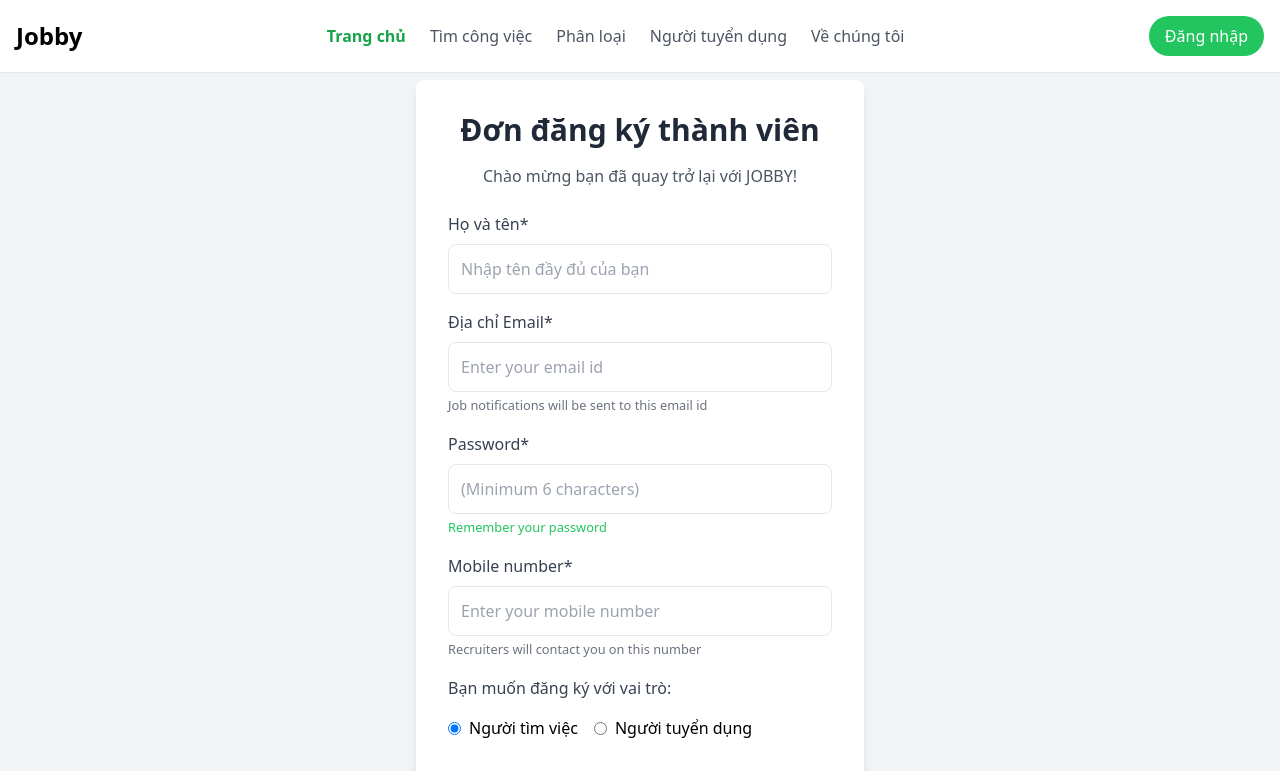
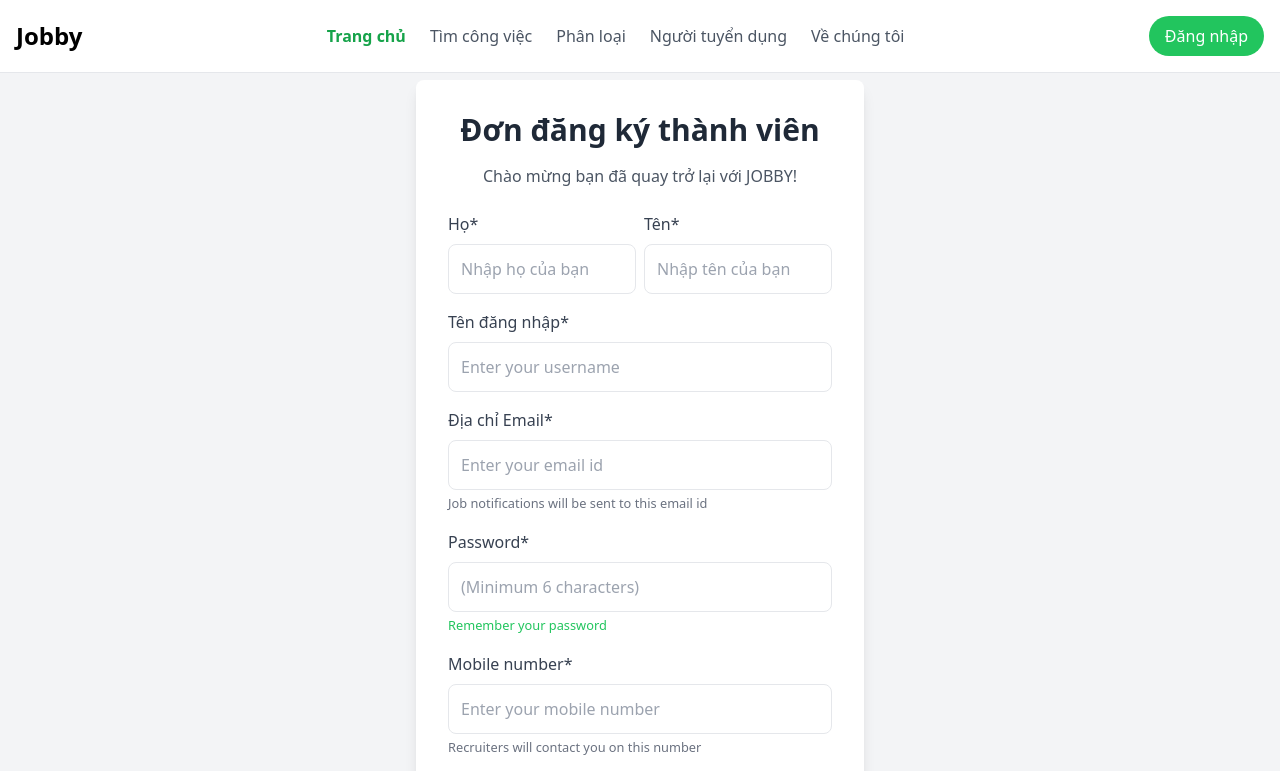
Before and after one commit to Raikungfu/FindJobReact, a React (Vite) app: page /register in a window 1280 px wide. Shown: the top 771 px of the page. Built offline with nearby package versions, Linux system fonts and the light colour scheme; no server answers.

Commit message:
auth api

```diff
--- a/src/Pages/Auth/Login.tsx
+++ b/src/Pages/Auth/Login.tsx
@@ -1,7 +1,44 @@
 import React from "react";
 import GoogleIcon from "../../assets/google-icon.png";
+import { API_LOGIN } from "../../Service/AuthAPI";
+
+interface Login_Response {
+  Avt?: string;
+  Email?: string;
+  Name?: string;
+  Token?: string;
+}
 
 const Login: React.FC = () => {
+  const LoginHandler = async (e: React.FormEvent<HTMLFormElement>) => {
+    e.preventDefault();
+    console.log(e.currentTarget);
+    try {
+      const formData = new FormData(e.currentTarget);
+      const response = (await API_LOGIN(formData)) as unknown as Login_Response;
+      if (response) {
+        console.log(response);
+      }
+    } catch (error) {
+      console.error(error);
+    }
+  };
+
+  const togglePassword = () => {
+    const password = document.getElementById("Password") as HTMLInputElement;
+    const togglePassword = document.getElementById(
+      "togglePassword"
+    ) as HTMLSpanElement;
+
+    if (password.type === "password") {
+      password.type = "text";
+      togglePassword.textContent = "Ẩn";
+    } else {
+      password.type = "password";
+      togglePassword.textContent = "Hiện";
+    }
+  };
+
   return (
     <div className=" pt-20 min-h-screen flex items-center justify-center bg-gray-100">
       <div className="bg-white shadow-lg rounded-lg p-8 max-w-md w-full">
@@ -12,19 +49,20 @@ const Login: React.FC = () => {
           Chào mừng bạn đã quay trở lại với JOBBY!
         </p>
 
-        <form>
+        <form onSubmit={LoginHandler}>
           <div className="mb-4">
             <label
               htmlFor="email"
               className="block text-gray-700 font-medium mb-2"
             >
-              Email ID / Tên người dùng
+              Email ID/Tên người dùng
             </label>
             <input
-              type="email"
-              id="email"
+              type="text"
+              name="Username"
+              id="Username"
               className="w-full p-3 border rounded-lg focus:outline-none focus:ring-2 focus:ring-green-500"
-              placeholder="Email"
+              placeholder="Email/Username"
             />
           </div>
 
@@ -35,15 +73,22 @@ const Login: React.FC = () => {
             >
               Mật khẩu
             </label>
+            <div className="relative w-full">
               <input
                 type="password"
-              id="password"
+                id="Password"
+                name="Password"
                 className="w-full p-3 border rounded-lg focus:outline-none focus:ring-2 focus:ring-green-500"
                 placeholder="Nhập mật khẩu"
               />
-            <span className="absolute inset-y-0 right-3 flex items-center text-green-500 cursor-pointer">
+              <span
+                className="absolute inset-y-0 right-3 flex items-center text-green-500 cursor-pointer"
+                id="togglePassword"
+                onClick={togglePassword}
+              >
                 Hiện
               </span>
+            </div>
           </div>
 
           <div className="flex items-center justify-between mb-4">
@@ -58,7 +103,10 @@ const Login: React.FC = () => {
             </a>
           </div>
 
-          <button className="w-full py-3 bg-green-500 text-white rounded-lg font-medium hover:bg-green-600 transition duration-300">
+          <button
+            className="w-full py-3 bg-green-500 text-white rounded-lg font-medium hover:bg-green-600 transition duration-300"
+            type="submit"
+          >
             Đăng nhập
           </button>
         </form>
--- a/src/Pages/Auth/Register.tsx
+++ b/src/Pages/Auth/Register.tsx
@@ -1,13 +1,48 @@
 import React, { useState } from "react";
 import GoogleIcon from "../../assets/google-icon.png";
+import { API_REGISTER } from "../../Service/AuthAPI";
+import { useNavigate } from "react-router-dom";
+
+interface Register_Response {
+  Message?: string;
+  Status?: number;
+  Token?: string;
+  User?: {
+    Email?: string;
+    FullName?: string;
+    Role?: string;
+  };
+}
+
 const Register: React.FC = () => {
   const [role, setRole] = useState("jobSeeker");
+  const nav = useNavigate();
 
   const handleRoleChange = (e: {
     target: { value: React.SetStateAction<string> };
   }) => {
     setRole(e.target.value);
   };
+
+  const RegisterHandler = async (e: React.FormEvent<HTMLFormElement>) => {
+    e.preventDefault();
+    console.log(e.currentTarget);
+    try {
+      const formData = new FormData(e.currentTarget);
+      const response = (await API_REGISTER(
+        formData
+      )) as unknown as Register_Response;
+      if (response) {
+        alert(response.Message);
+        if (response.Status === 200) {
+          nav("/login");
+        }
+      }
+    } catch (error) {
+      console.error(error);
+    }
+  };
+
   return (
     <div className="pt-20 min-h-screen flex items-center justify-center bg-gray-100">
       <div className="bg-white shadow-lg rounded-lg p-8 max-w-md w-full">
@@ -18,32 +53,68 @@ const Register: React.FC = () => {
           Chào mừng bạn đã quay trở lại với JOBBY!
         </p>
 
-        <form>
+        <form onSubmit={RegisterHandler}>
+          <div className="flex flex-row gap-2">
+            <div className="mb-4">
+              <label
+                htmlFor="LastName"
+                className="block text-gray-700 font-medium mb-2"
+              >
+                Họ*
+              </label>
+              <input
+                type="text"
+                id="LastName"
+                name="LastName"
+                className="w-full p-3 border rounded-lg focus:outline-none focus:ring-2 focus:ring-green-500"
+                placeholder="Nhập họ của bạn"
+              />
+            </div>
+
+            <div className="mb-4">
+              <label
+                htmlFor="FirstName"
+                className="block text-gray-700 font-medium mb-2"
+              >
+                Tên*
+              </label>
+              <input
+                type="text"
+                id="FirstName"
+                name="FirstName"
+                className="w-full p-3 border rounded-lg focus:outline-none focus:ring-2 focus:ring-green-500"
+                placeholder="Nhập tên của bạn"
+              />
+            </div>
+          </div>
+
           <div className="mb-4">
             <label
-              htmlFor="fullName"
+              htmlFor="Username"
               className="block text-gray-700 font-medium mb-2"
             >
-              Họ và tên*
+              Tên đăng nhập*
             </label>
             <input
               type="text"
-              id="fullName"
+              id="Username"
+              name="Username"
               className="w-full p-3 border rounded-lg focus:outline-none focus:ring-2 focus:ring-green-500"
-              placeholder="Nhập tên đầy đủ của bạn"
+              placeholder="Enter your username"
             />
           </div>
 
           <div className="mb-4">
             <label
-              htmlFor="email"
+              htmlFor="Email"
               className="block text-gray-700 font-medium mb-2"
             >
               Địa chỉ Email*
             </label>
             <input
               type="email"
-              id="email"
+              id="Email"
+              name="Email"
               className="w-full p-3 border rounded-lg focus:outline-none focus:ring-2 focus:ring-green-500"
               placeholder="Enter your email id"
             />
@@ -54,16 +125,19 @@ const Register: React.FC = () => {
 
           <div className="mb-4">
             <label
-              htmlFor="password"
+              htmlFor="Password"
               className="block text-gray-700 font-medium mb-2"
             >
               Password*
             </label>
             <input
               type="password"
-              id="password"
+              id="Password"
+              name="Password"
               className="w-full p-3 border rounded-lg focus:outline-none focus:ring-2 focus:ring-green-500"
               placeholder="(Minimum 6 characters)"
+              minLength={6}
+              required
             />
             <small className="text-green-500 cursor-pointer">
               Remember your password
@@ -79,7 +153,8 @@ const Register: React.FC = () => {
             </label>
             <input
               type="tel"
-              id="mobile"
+              id="Phone"
+              name="Phone"
               className="w-full p-3 border rounded-lg focus:outline-none focus:ring-2 focus:ring-green-500"
               placeholder="Enter your mobile number"
             />
@@ -94,9 +169,10 @@ const Register: React.FC = () => {
             <div className="flex space-x-4">
               <label className="flex items-center">
                 <input
+                  name="UserType"
                   type="radio"
-                  value="jobSeeker"
-                  checked={role === "jobSeeker"}
+                  value="Employee"
+                  checked={role === "Employee"}
                   onChange={handleRoleChange}
                   className="mr-2"
                 />
@@ -104,9 +180,10 @@ const Register: React.FC = () => {
               </label>
               <label className="flex items-center">
                 <input
+                  name="UserType"
                   type="radio"
-                  value="employer"
-                  checked={role === "employer"}
+                  value="Employer"
+                  checked={role === "Employer"}
                   onChange={handleRoleChange}
                   className="mr-2"
                 />
@@ -122,7 +199,10 @@ const Register: React.FC = () => {
             </label>
           </div>
 
-          <button className="w-full py-3 bg-green-500 text-white rounded-lg font-medium hover:bg-green-600 transition duration-300">
+          <button
+            className="w-full py-3 bg-green-500 text-white rounded-lg font-medium hover:bg-green-600 transition duration-300"
+            type="submit"
+          >
             Register now
           </button>
         </form>
--- a/src/Service/example.ts
+++ b/src/Service/AuthAPI.ts
@@ -1,9 +1,9 @@
-/*import { AxiosError } from "axios";
-import AxiosApi from "../Config/axios";
-import { errorData, FormDataOrOther } from "../Type/constant";
+import { AxiosError } from "axios";
+import AxiosApi from "../Configs/axios";
+import { errorData, FormDataOrOther } from "../Types/constant";
 
-export const API_INFO_COFFEE_SHOP = <T>(id: FormDataOrOther<T>): Promise<T> => {
-  return AxiosApi.get<T>(`/api/CoffeeShops/Details/${id}`)
+export const API_LOGIN = <T>(formData: FormDataOrOther<T>): Promise<T> => {
+  return AxiosApi.post<T>(`/api/Auth/Login`, formData)
     .then((response) => {
       if (response.data) {
         return response.data;
@@ -18,7 +18,23 @@ export const API_INFO_COFFEE_SHOP = <T>(id: FormDataOrOther<T>): Promise<T> => {
     });
 };
 
+export const API_REGISTER = <T>(formData: FormDataOrOther<T>): Promise<T> => {
+  return AxiosApi.post<T>(`/api/Auth/Register`, formData)
+    .then((response) => {
+      if (response.data) {
+        return response.data;
+      } else {
+        const error = response.error as AxiosError;
+        const x = error.response?.data as errorData;
+        throw new Error(x.error || "Input not correct!");
+      }
+    })
+    .catch((error) => {
+      throw error;
+    });
+};
 
+/*
 export const API_GET_MENU_BY_SHOPID = <T>(
   data: FormDataOrOther<T>
 ): Promise<T> => {
```
Lines whose indentation alone changed are shown as unchanged.
